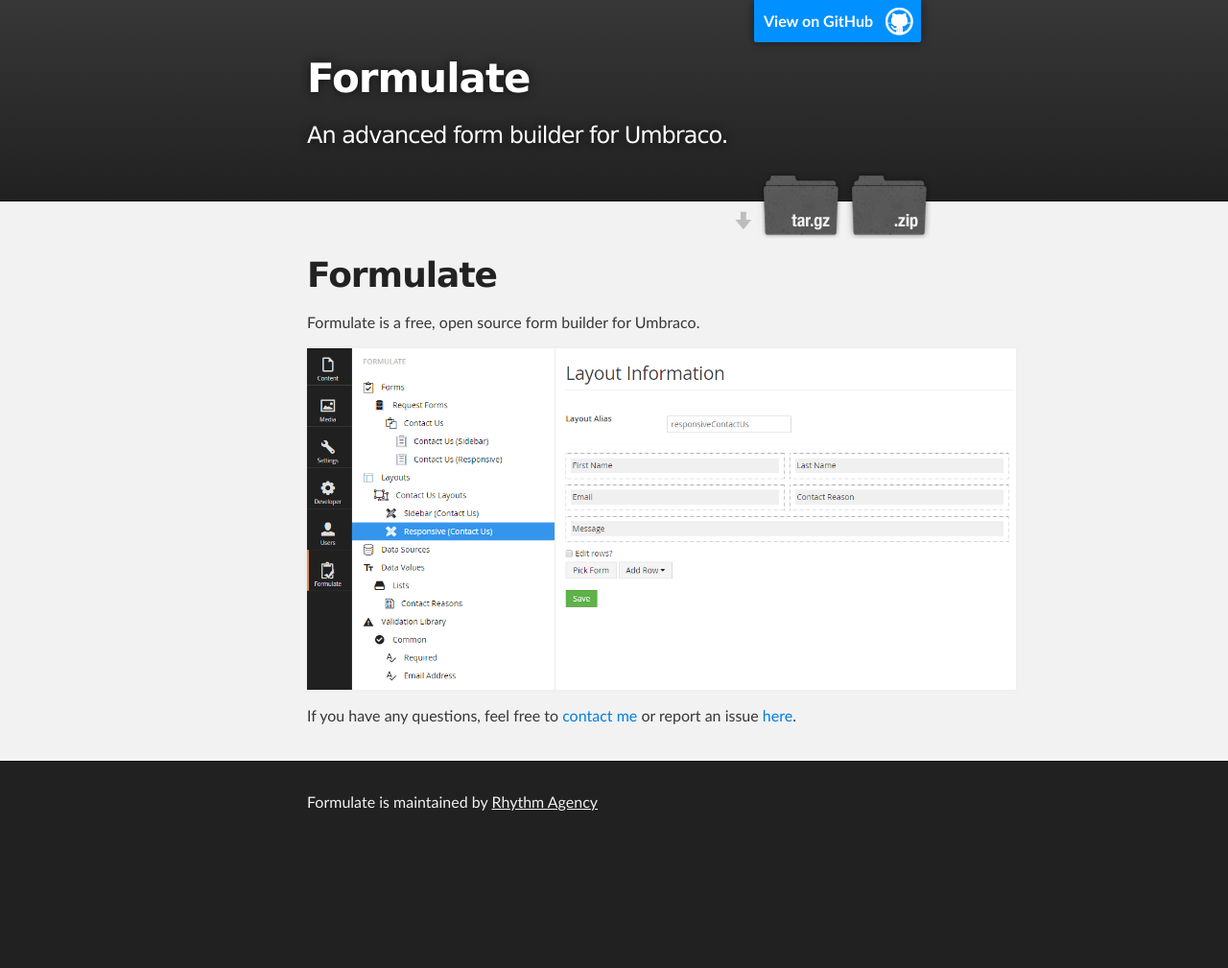
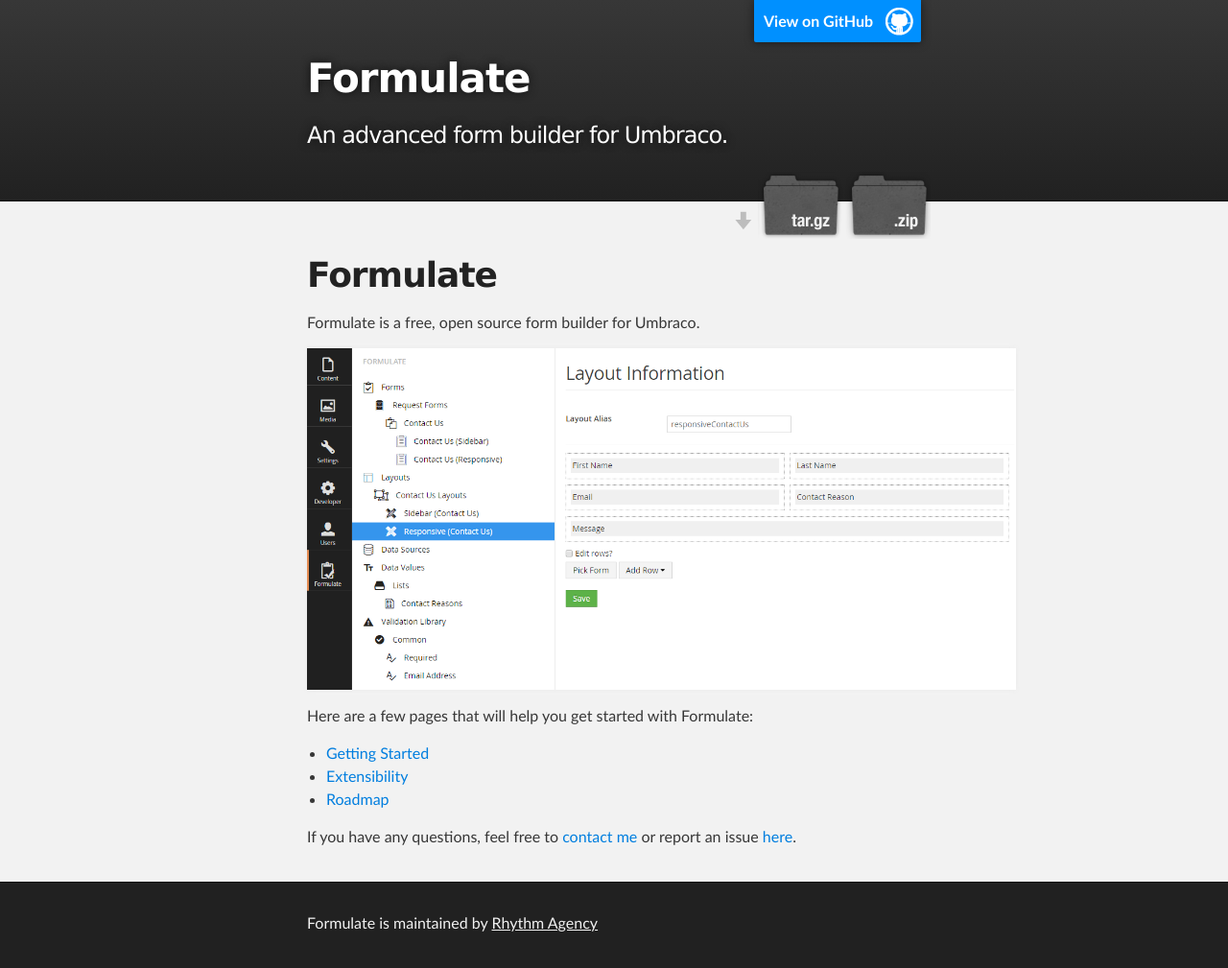
Before and after one commit to rhythmagency/formulate, a Jekyll site: the page built from index.md, in a window 1280 px wide. Shown: the whole page at 96% size. Built offline with Jekyll 4.4.1, drawn with Linux system fonts in a browser that asks for light colours; before the commit the page ends 900 px from its top, so only the background shows below that.

Commit message:
Added links to the homepage for the subpages.

```diff
--- a/index.md
+++ b/index.md
@@ -8,4 +8,10 @@
 
 ![Formulate](/images/formulate.png)
 
+Here are a few pages that will help you get started with Formulate:
+
+* [Getting Started](/getting-started)
+* [Extensibility](/extensibility)
+* [Roadmap](/roadmap)
+
 If you have any questions, feel free to [contact me](http://www.nicholaswestby.com/contact/) or report an issue [here](https://github.com/rhythmagency/formulate/issues).
```
